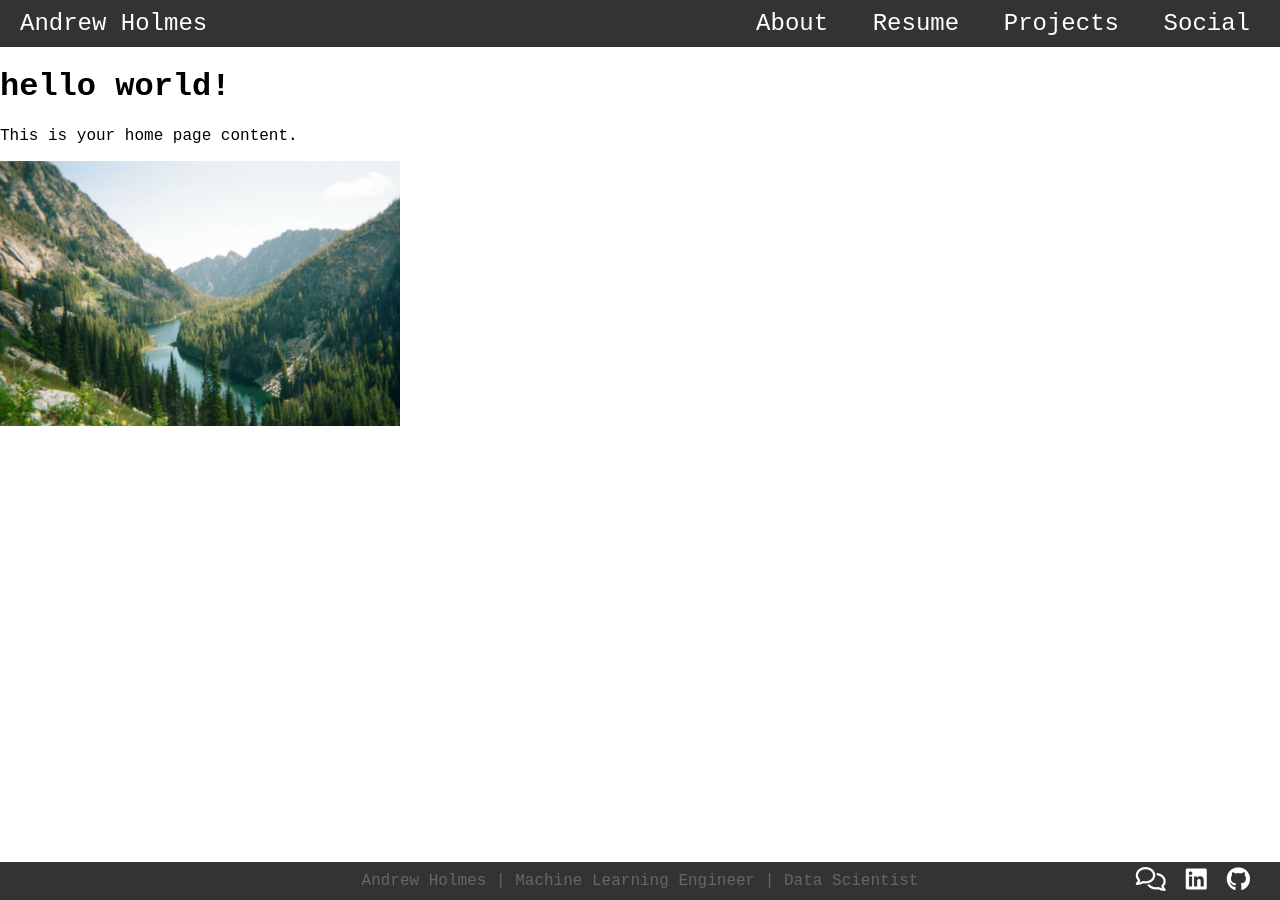
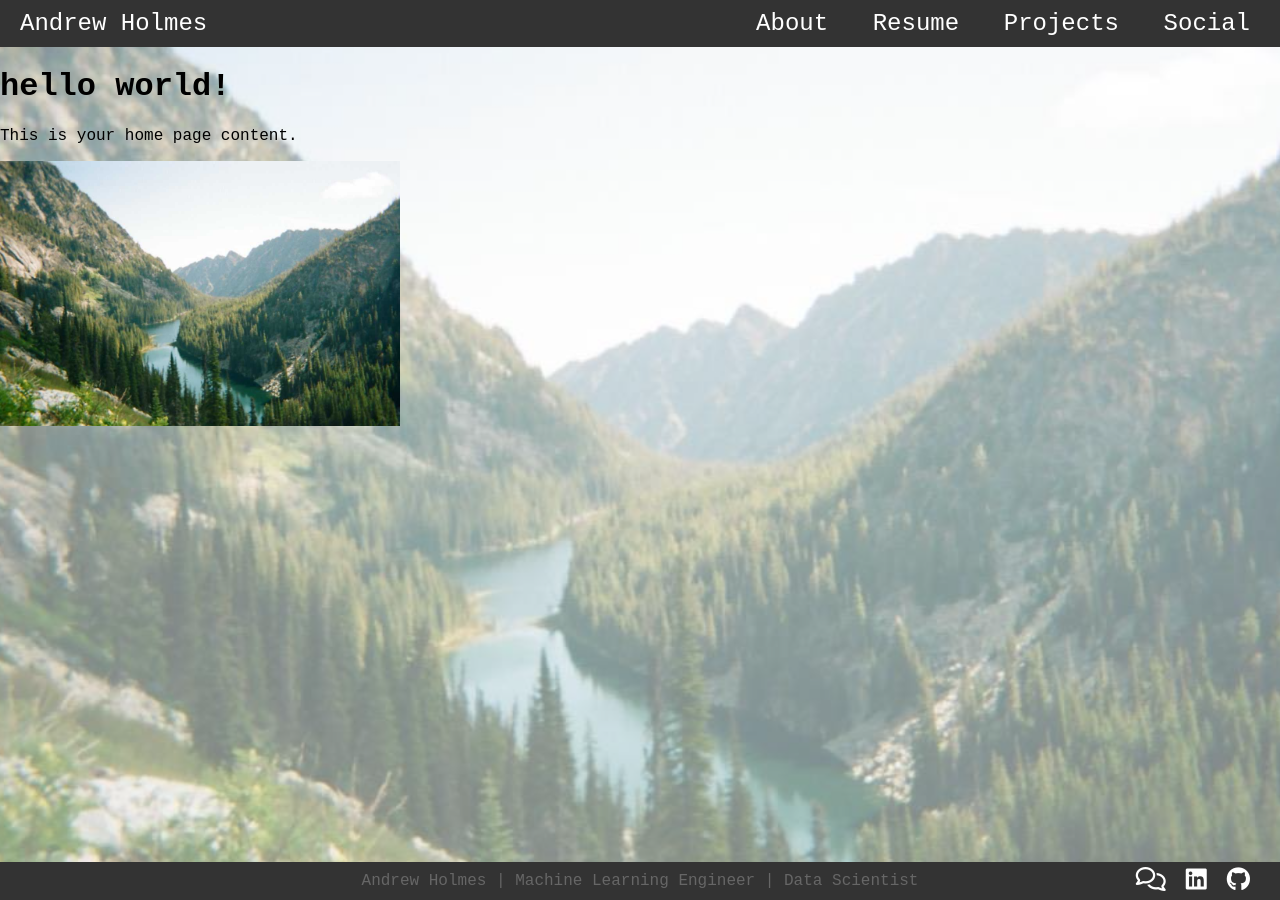
Before and after one commit to akashiroh/akashiroh.github.io, a Jekyll site: the page built from index.html, in a window 1280 px wide. Built offline with Jekyll 4.4.1, drawn with Linux system fonts in a browser that asks for light colours.

Commit message:
added background img

```diff
--- a/_layouts/base.html
+++ b/_layouts/base.html
@@ -22,6 +22,8 @@
         <a href="/social">Social</a>
       </div>
     </header>
+
+    <div class="background-overlay"></div>
 
     <main class="content">
         {{ content }}
--- a/assets/css/style.css
+++ b/assets/css/style.css
@@ -11,6 +11,18 @@ html, body {
 
 main.content {
     flex: 1;
+}
+
+.background-overlay {
+  position: fixed;
+  top: 0;
+  left: 0;
+  width: 100%;
+  height: 100%;
+  background: url("/assets/imgs/enchantments.jpg") no-repeat center center fixed;
+  background-size: cover;
+  opacity: 0.5;
+  z-index: -1; /* order */
 }
 
 body {
```
